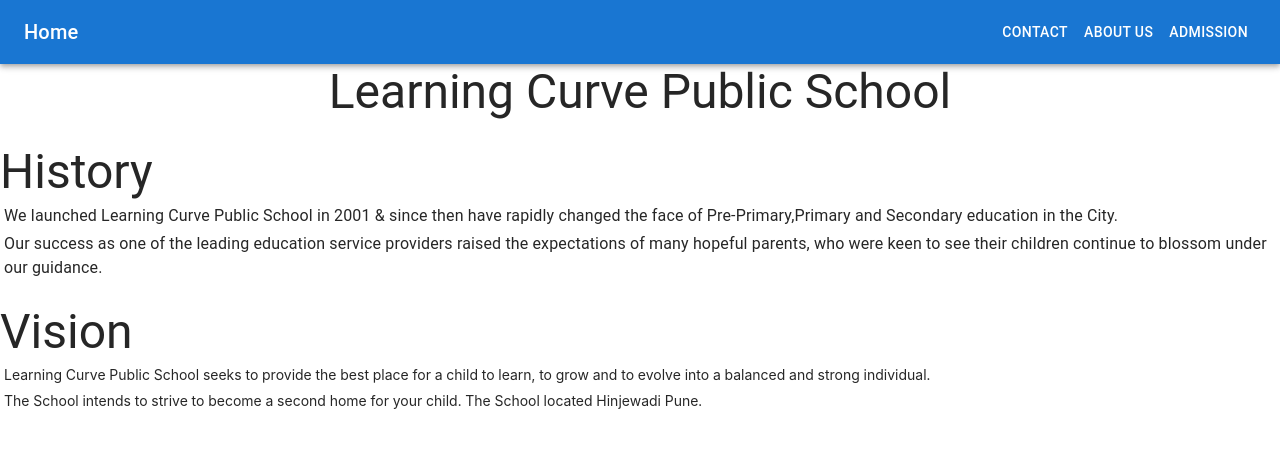
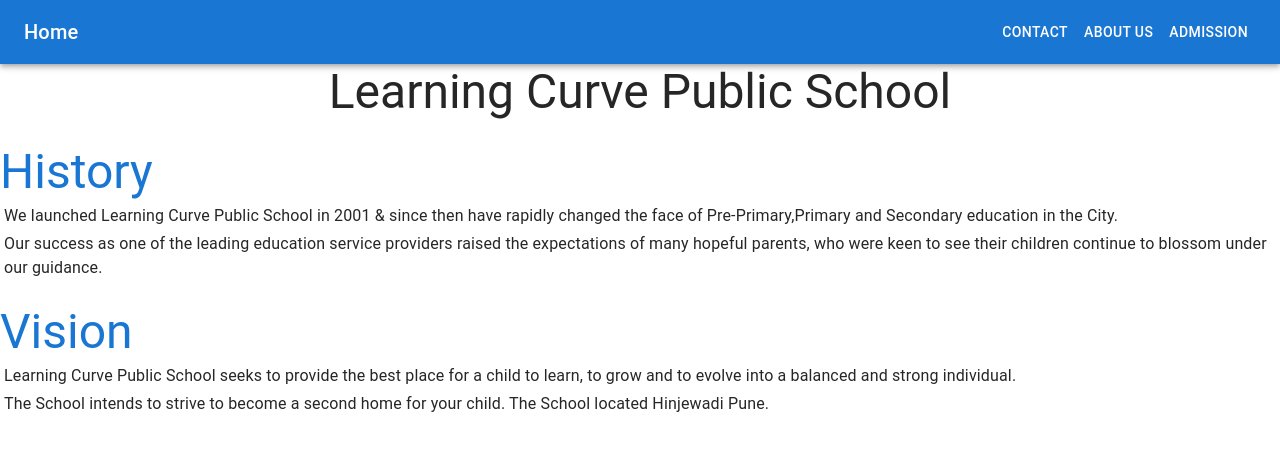
Before and after one commit to shubham-cpp/poc-react-2, a React (Create React App) app in the folder client/: page /about in a window 1280 px wide. Shown: the top 450 px of the page. Built offline with nearby package versions, Linux system fonts and the light colour scheme; the HTML template or start-up script is replaced by a standard one.

Commit message:
Changed everything to typography

```diff
--- a/client/src/components/About.tsx
+++ b/client/src/components/About.tsx
@@ -10,6 +10,7 @@ const useStyles = makeStyles((theme: Theme) => ({
       // color: "orange",
     },
     "& h3": {
+      color: theme.palette.primary.main,
       marginTop: theme.spacing(3),
     },
   },
@@ -31,14 +32,14 @@ const About = (): ReactElement => {
         children continue to blossom under our guidance.
       </Typography>
       <Typography variant="h3">Vision</Typography>
-      <p>
+      <Typography variant="body1">
         Learning Curve Public School seeks to provide the best place for a child
         to learn, to grow and to evolve into a balanced and strong individual.
-      </p>
-      <p>
+      </Typography>
+      <Typography variant="body1">
         The School intends to strive to become a second home for your child. The
         School located Hinjewadi Pune.
-      </p>
+      </Typography>
     </div>
   );
 };
```
